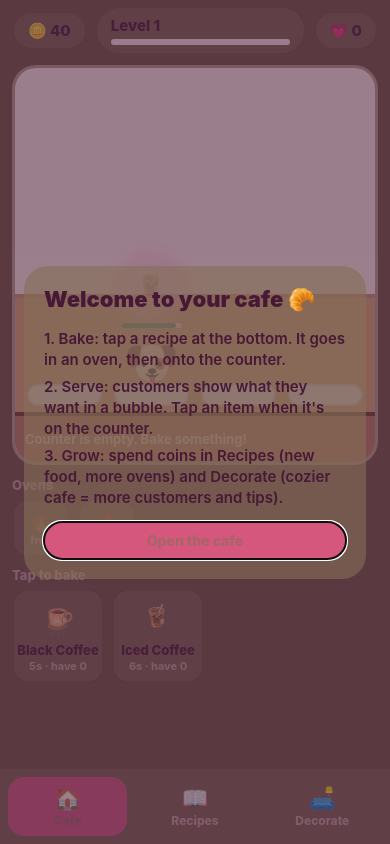
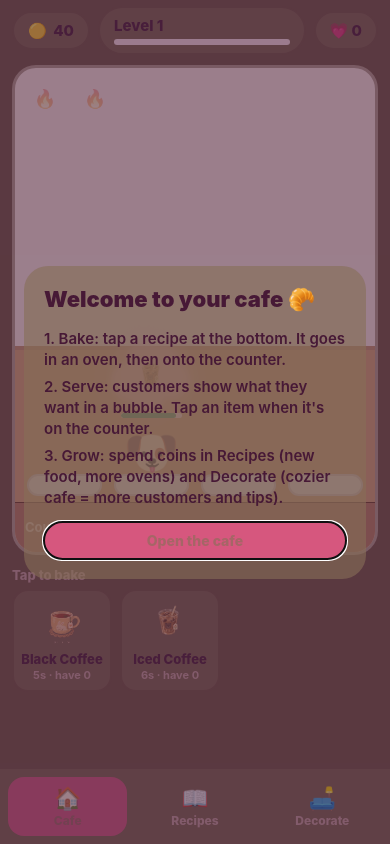
Before and after one commit to Lotfan/rest-game, a React Native app: screen / in a window 390 px wide. Built offline with nearby package versions, Linux system fonts and the light colour scheme.

Commit message:
fixed some recipe errors and larged screen

```diff
--- a/src/CafeScreen.js
+++ b/src/CafeScreen.js
@@ -7,7 +7,7 @@ import { C, R } from './theme.js';
 
 export default function CafeScreen({ state, dispatch }) {
   const { height } = useWindowDimensions();
-  const sceneH = Math.max(300, Math.min(400, height * 0.5));
+const sceneH = Math.max(380, Math.min(520, height * 0.58));
   const now = Date.now();
   const unlocked = RECIPES.filter((r) => state.recipes.includes(r.id));
 
@@ -21,39 +21,14 @@ export default function CafeScreen({ state, dispatch }) {
           customers={state.customers}
           stock={state.stock}
           recipes={state.recipes}
-          onServe={(customerId, itemIndex) => dispatch({ type: 'SERVE', customerId, itemIndex })}
+          ovens={state.ovens}
+          now={now}
+          onServe={(customerId, itemIndex) => dispatch({ type: 'SERVE', customerId, itemIndex, now: Date.now() })}
         />
       </View>
 
       <View style={s.panel}>
-        <Text style={s.label}>Ovens</Text>
-        <View style={s.ovenRow}>
-          {state.ovens.map((o, i) => {
-            if (!o) {
-              return (
-                <View key={i} style={[s.oven, s.ovenEmpty]}>
-                  <Text style={s.ovenFire}>🔥</Text>
-                  <Text style={s.ovenSub}>free</Text>
-                </View>
-              );
-            }
-            const r = RECIPES.find((x) => x.id === o.recipeId);
-            const total = o.doneAt - o.startedAt;
-            const pct = Math.min(1, Math.max(0, (now - o.startedAt) / total));
-            const secs = Math.max(0, Math.ceil((o.doneAt - now) / 1000));
-            return (
-              <View key={i} style={s.oven}>
-                <Food id={r.id} size={26} />
-                <Text style={s.ovenSub}>{secs}s</Text>
-                <View style={s.ovenTrack}>
-                  <View style={[s.ovenFill, { width: `${pct * 100}%` }]} />
-                </View>
-              </View>
-            );
-          })}
-        </View>
-
-        <Text style={[s.label, { marginTop: 10 }]}>Tap to bake</Text>
+        <Text style={s.label}>Tap to bake</Text>
         <ScrollView horizontal showsHorizontalScrollIndicator={false} contentContainerStyle={{ gap: 8, paddingRight: 12 }}>
           {unlocked.map((r) => {
             const have = state.stock[r.id] || 0;
@@ -64,7 +39,7 @@ export default function CafeScreen({ state, dispatch }) {
                 onPress={() => dispatch({ type: 'BAKE', recipeId: r.id, now: Date.now() })}
                 style={[s.card, full && { opacity: 0.5 }]}
               >
-                <Food id={r.id} size={34} />
+                <Food id={r.id} size={42} />
                 <Text style={s.cardName} numberOfLines={1}>{r.name}</Text>
                 <Text style={s.cardSub}>{r.bakeSec}s · have {have}</Text>
               </Pressable>
@@ -79,22 +54,10 @@ export default function CafeScreen({ state, dispatch }) {
 const s = StyleSheet.create({
   panel: { paddingHorizontal: 12, paddingTop: 12 },
   label: { color: C.inkSoft, fontWeight: '800', fontSize: 13, marginBottom: 6 },
-  ovenRow: { flexDirection: 'row', flexWrap: 'wrap', gap: 8 },
-  oven: {
-    width: 58, height: 58, borderRadius: R.m, backgroundColor: C.butter, alignItems: 'center',
-    justifyContent: 'center', overflow: 'hidden', borderWidth: 2, borderColor: '#F0CC66',
-  },
-  ovenEmpty: { backgroundColor: C.white, borderColor: C.line },
-  ovenFire: { fontSize: 20, opacity: 0.35 },
-  ovenEmoji: { fontSize: 24 },
-  ovenSub: { fontSize: 11, fontWeight: '800', color: C.inkSoft },
-  ovenTrack: { position: 'absolute', left: 0, right: 0, bottom: 0, height: 5, backgroundColor: 'rgba(74,36,64,0.12)' },
-  ovenFill: { height: 5, backgroundColor: C.berry },
   card: {
-    width: 92, backgroundColor: C.white, borderRadius: R.m, paddingVertical: 8, alignItems: 'center',
+    width: 100, backgroundColor: C.white, borderRadius: R.m, paddingVertical: 8, alignItems: 'center',
     borderWidth: 2, borderColor: C.line,
   },
-  cardEmoji: { fontSize: 30 },
   cardName: { color: C.ink, fontWeight: '800', fontSize: 13, marginTop: 2 },
   cardSub: { color: C.inkSoft, fontWeight: '700', fontSize: 11, marginTop: 1 },
 });
--- a/src/Food.js
+++ b/src/Food.js
@@ -1,17 +1,50 @@
-// Shows a food item: your PNG if you added one, otherwise a fallback.
+// Shows a food item:
+// - Uses your PNG if one exists in FOOD_IMAGES
+// - Otherwise uses the recipe emoji
+// - Safely handles an unknown/missing food ID
+
 import React from 'react';
 import { View, Image, Text } from 'react-native';
+
 import { FOOD_IMAGES } from './images.js';
+import { recipeById } from './game.js';
 
 export default function Food({ id, size = 24 }) {
-  const img = FOOD_IMAGES[id];
-  const box = { width: size * 1.2, height: size * 1.2, alignItems: 'center', justifyContent: 'center' };
+  // Look for a custom PNG for this food.
+  const img = FOOD_IMAGES?.[id];
+
+  // Look for the recipe.
+  const recipe = recipeById?.(id);
+
+  const box = {
+    width: size * 1.2,
+    height: size * 1.2,
+    alignItems: 'center',
+    justifyContent: 'center',
+  };
+
   return (
     <View style={box}>
       {img ? (
-        <Image source={img} style={{ width: size, height: size }} resizeMode="contain" />
+        // Custom PNG exists, so show it.
+        <Image
+          source={img}
+          style={{
+            width: size,
+            height: size,
+          }}
+          resizeMode="contain"
+        />
       ) : (
-        <Text style={{ fontSize: size * 0.92, lineHeight: size * 1.1 }}>❓</Text>
+        // No PNG: safely show the recipe emoji.
+        <Text
+          style={{
+            fontSize: size * 0.92,
+            lineHeight: size * 1.1,
+          }}
+        >
+          {recipe?.image ?? '🍽️'}
+        </Text>
       )}
     </View>
   );
--- a/src/RecipesScreen.js
+++ b/src/RecipesScreen.js
@@ -20,7 +20,7 @@ export default function RecipesScreen({ state, dispatch }) {
         {ovenCost === null ? (
           <Text style={s.max}>Max</Text>
         ) : (
-          <Button label={`Add oven · ${ovenCost} 🪙`} disabled={state.coins < ovenCost} onPress={() => dispatch({ type: 'BUY_OVEN' })} />
+          <Button label={`Add oven · ${ovenCost} 🟡 `} disabled={state.coins < ovenCost} onPress={() => dispatch({ type: 'BUY_OVEN' })} />
         )}
       </View>
 
@@ -33,14 +33,14 @@ export default function RecipesScreen({ state, dispatch }) {
             <Food id={r.id} size={38} />
             <View style={{ flex: 1 }}>
               <Text style={s.title}>{r.name}</Text>
-              <Text style={s.sub}>Sells for {r.price} 🪙 · bakes in {r.bakeSec}s</Text>
+              <Text style={s.sub}>Sells for {r.price} 🟡  · bakes in {r.bakeSec}s</Text>
             </View>
             {learned ? (
               <Text style={s.learned}>Learned ✓</Text>
             ) : tooLow ? (
               <Text style={s.lock}>Level {r.level}</Text>
             ) : (
-              <Button label={`Learn · ${r.cost} 🪙`} disabled={state.coins < r.cost} onPress={() => dispatch({ type: 'BUY_RECIPE', id: r.id })} />
+              <Button label={`Learn · ${r.cost} 🟡 `} disabled={state.coins < r.cost} onPress={() => dispatch({ type: 'BUY_RECIPE', id: r.id })} />
             )}
           </View>
         );
--- a/src/Scene.js
+++ b/src/Scene.js
@@ -61,6 +61,41 @@ const webBlur = Platform.OS === 'web' ? { filter: 'blur(2.5px)' } : null;
 // The cup gets smaller as an order has more items, so 3 cups still fit at the table.
 const cupSizeFor = (orderLen) => (orderLen <= 1 ? 36 : orderLen === 2 ? 30 : 24);
 
+// A single ordered drink. When it's served, the cup visibly drifts down toward the
+// customer and fades as a checkmark fades in — instead of just instantly flipping.
+function OrderCup({ item, cup, puff, have, onPress }) {
+  const deliver = useRef(new Animated.Value(item.done ? 1 : 0)).current;
+  const wasDone = useRef(item.done);
+
+  useEffect(() => {
+    if (item.done && !wasDone.current) {
+      Animated.timing(deliver, { toValue: 1, duration: 420, useNativeDriver: true }).start();
+    }
+    wasDone.current = item.done;
+  }, [item.done, deliver]);
+
+  const tone = item.done ? C.pistachio : C.pink;
+  const ready = have || item.done;
+
+  return (
+    <Pressable disabled={item.done} onPress={onPress} style={[s.item, { width: puff, height: puff, opacity: ready ? 1 : 0.5 }]}>
+      <Puff size={puff} color={tone} />
+      <Animated.View
+        style={{
+          opacity: deliver.interpolate({ inputRange: [0, 1], outputRange: [1, 0] }),
+          transform: [
+            { translateY: deliver.interpolate({ inputRange: [0, 1], outputRange: [0, 30] }) },
+            { scale: deliver.interpolate({ inputRange: [0, 1], outputRange: [1, 0.5] }) },
+          ],
+        }}
+      >
+        <Food id={item.id} size={cup} />
+      </Animated.View>
+      <Animated.Text style={{ position: 'absolute', fontSize: cup * 0.75, opacity: deliver }}>✅</Animated.Text>
+    </Pressable>
+  );
+}
+
 function Seat({ customer, cloth, stock, onServe }) {
   const pop = useRef(new Animated.Value(1)).current;
   const customerId = customer ? customer.id : null;
@@ -89,18 +124,15 @@ function Seat({ customer, cloth, stock, onServe }) {
                 const have = (stock[item.id] || 0) > 0;
                 const cup = cupSizeFor(customer.order.length);
                 const puff = cup * 1.9;
-                const tone = item.done ? C.pistachio : C.pink;
-                const ready = have || item.done;
                 return (
-                  <Pressable
+                  <OrderCup
                     key={i}
-                    disabled={item.done}
+                    item={item}
+                    cup={cup}
+                    puff={puff}
+                    have={have}
                     onPress={() => onServe(customer.id, i)}
-                    style={[s.item, { width: puff, height: puff, opacity: ready ? 1 : 0.5 }]}
-                  >
-                    <Puff size={puff} color={tone} />
-                    {item.done ? <Text style={{ fontSize: cup * 0.75 }}>✅</Text> : <Food id={item.id} size={cup} />}
-                  </Pressable>
+                  />
                 );
               })}
             </View>
@@ -118,7 +150,7 @@ function Seat({ customer, cloth, stock, onServe }) {
   );
 }
 
-export default function Scene({ equipped, customers = [], stock = {}, recipes = [], onServe, height, bg }) {
+export default function Scene({ equipped, customers = [], stock = {}, recipes = [], onServe, height, bg, ovens = [], now = Date.now() }) {
   const background = SCENE_BACKGROUNDS.find((b) => b.id === bg);
   const wall = decorById(equipped.wall)?.color;
   const floor = decorById(equipped.floor)?.color;
@@ -153,6 +185,33 @@ export default function Scene({ equipped, customers = [], stock = {}, recipes =
       {win?.emoji ? <Text style={[s.win, { top: 36 }]}>{win.emoji}</Text> : null}
       {art?.emoji ? <Text style={[s.art, { top: 44 }]}>{art.emoji}</Text> : null}
 
+      {ovens.length > 0 && (
+        <View style={s.ovenRow}>
+          {ovens.map((o, i) => {
+            if (!o) {
+              return (
+                <View key={i} style={[s.oven, s.ovenEmpty]}>
+                  <Text style={s.ovenFire}>🔥</Text>
+                </View>
+              );
+            }
+            const r = RECIPES.find((x) => x.id === o.recipeId);
+            const total = o.doneAt - o.startedAt;
+            const pct = Math.min(1, Math.max(0, (now - o.startedAt) / total));
+            const secs = Math.max(0, Math.ceil((o.doneAt - now) / 1000));
+            return (
+              <View key={i} style={s.oven}>
+                <Food id={r.id} size={26} />
+                <Text style={s.ovenSub}>{secs}s</Text>
+                <View style={s.ovenTrack}>
+                  <View style={[s.ovenFill, { width: `${pct * 100}%` }]} />
+                </View>
+              </View>
+            );
+          })}
+        </View>
+      )}
+
       {!background && <View style={[s.floor, { height: floorH, backgroundColor: floor }]} />}
       {plant?.emoji ? <Text style={[s.plant, { bottom: floorH - 8 }]}>{plant.emoji}</Text> : null}
 
@@ -172,7 +231,7 @@ export default function Scene({ equipped, customers = [], stock = {}, recipes =
           {stockChips.length === 0 && onServe ? <Text style={s.chipEmpty}>Counter is empty. Bake something!</Text> : null}
           {stockChips.map((r) => (
             <View key={r.id} style={s.chip}>
-              <Food id={r.id} size={18} />
+              <Food id={r.id} size={26} />
               <Text style={s.chipText}>{stock[r.id]}</Text>
             </View>
           ))}
@@ -184,6 +243,26 @@ export default function Scene({ equipped, customers = [], stock = {}, recipes =
 
 const s = StyleSheet.create({
   scene: { borderRadius: 24, overflow: 'hidden', borderWidth: 3, borderColor: C.white },
+  ovenRow: { position: 'absolute', top: 8, left: 8, right: 8, flexDirection: 'row', gap: 6, zIndex: 5 },
+  oven: {
+  width: 44,
+  height: 44,
+  borderRadius: 14,
+  alignItems: 'center',
+  justifyContent: 'center',
+  overflow: 'hidden',
+  backgroundColor: 'transparent', // no background
+  borderWidth: 0,                 // no border
+},
+
+ovenEmpty: {
+  backgroundColor: 'transparent',
+  borderWidth: 0,
+},
+  ovenFire: { fontSize: 18, opacity: 0.4 },
+  ovenSub: { fontSize: 9, fontWeight: '800', color: C.inkSoft },
+  ovenTrack: { position: 'absolute', left: 0, right: 0, bottom: 0, height: 4, backgroundColor: 'rgba(74,36,64,0.12)' },
+  ovenFill: { height: 4, backgroundColor: C.berry },
   lights: { position: 'absolute', top: 4, left: 0, right: 0, flexDirection: 'row', justifyContent: 'space-around' },
   lightEmoji: { fontSize: 22 },
   win: { position: 'absolute', left: 22, fontSize: 64 },
@@ -207,11 +286,11 @@ const s = StyleSheet.create({
   },
   counter: {
     position: 'absolute', left: 0, right: 0, bottom: 0, height: COUNTER_H, backgroundColor: C.cocoa,
-    borderTopWidth: 4, borderTopColor: '#6E4329', flexDirection: 'row', alignItems: 'center', paddingHorizontal: 10,
+    borderTopWidth: 1, borderTopColor: '#6E4329', flexDirection: 'row', alignItems: 'center', paddingHorizontal: 10,
   },
   counterEmoji: { fontSize: 34, marginTop: -26, marginRight: 8 },
   chips: { flex: 1, flexDirection: 'row', flexWrap: 'wrap', gap: 6, alignItems: 'center' },
-  chip: { flexDirection: 'row', alignItems: 'center', gap: 3, backgroundColor: 'rgba(255,255,255,0.92)', borderRadius: 999, paddingHorizontal: 8, paddingVertical: 2 },
-  chipText: { color: C.ink, fontWeight: '800', fontSize: 14 },
+  chip: { flexDirection: 'row', alignItems: 'center', gap: 4, paddingHorizontal: 2 },
+  chipText: { color: C.white, fontWeight: '800', fontSize: 15 },
   chipEmpty: { color: '#F6DCC8', fontWeight: '700', fontSize: 13 },
 });
--- a/src/game.js
+++ b/src/game.js
@@ -78,8 +78,14 @@ function makeCustomer(state) {
   const count = 1 + Math.floor(Math.random() * maxItems);
   const order = [];
   for (let i = 0; i < count; i++) {
-    const id = state.recipes[Math.floor(Math.random() * state.recipes.length)];
-    order.push({ id, done: false });
+    const availableRecipes = state.recipes.filter((id) => recipeById(id));
+
+if (availableRecipes.length === 0) return state;
+
+const id =
+  availableRecipes[Math.floor(Math.random() * availableRecipes.length)];
+
+order.push({ id, done: false });
   }
   const patienceMax = patienceFor(state.equipped, count);
   const customer = {
@@ -132,6 +138,12 @@ export function reducer(state, action) {
         let left = 0;
         const remaining = [];
         for (const c of s.customers) {
+          const served = c.order.every((o) => o.done);
+          if (served) {
+            // Already paid — just give the delivery animation ~600ms before they leave.
+            if (!c.servedAt || now - c.servedAt < 600) remaining.push(c);
+            continue;
+          }
           const p = c.patience - delta;
           if (p <= 0) left += 1; else remaining.push({ ...c, patience: p });
         }
@@ -167,30 +179,64 @@ export function reducer(state, action) {
     case 'SERVE': {
   const c = state.customers.find((x) => x.id === action.customerId);
   if (!c) return state;
+
   const item = c.order[action.itemIndex];
   if (!item || item.done) return state;
-  const itemRecipe = recipeById(item.id);
-  if (!itemRecipe) {
-    // Order references a recipe that no longer exists — drop this customer instead of crashing.
-    return { ...state, customers: state.customers.filter((x) => x.id !== c.id) };
+
+  const recipe = recipeById(item.id);
+
+  // Recipe doesn't exist anymore.
+  if (!recipe) {
+    return toast(state, "That recipe doesn't exist.");
   }
-  if ((state.stock[item.id] || 0) < 1) return toast(state, `No ${itemRecipe.name} on the counter`);
 
-  const stock = { ...state.stock, [item.id]: state.stock[item.id] - 1 };
-  const order = c.order.map((o, i) => (i === action.itemIndex ? { ...o, done: true } : o));
+  // Nothing baked.
+  if ((state.stock[item.id] || 0) < 1) {
+    return toast(state, `No ${recipe.name} on the counter`);
+  }
+
+  const stock = {
+    ...state.stock,
+    [item.id]: state.stock[item.id] - 1,
+  };
+
+  const order = c.order.map((o, i) =>
+    i === action.itemIndex ? { ...o, done: true } : o
+  );
+
   let s = { ...state, stock };
 
+  // Customer finished their whole order.
   if (order.every((o) => o.done)) {
-    const total = order.reduce((sum, o) => sum + (recipeById(o.id)?.price || 0), 0);
-    const tip = Math.ceil(total * 0.25 * (c.patience / c.patienceMax) * tipMultiplier(state.equipped));
-    s.customers = s.customers.filter((x) => x.id !== c.id);
+    const total = order.reduce((sum, o) => {
+      const r = recipeById(o.id);
+      return sum + (r?.price ?? 0);
+    }, 0);
+
+    const tip = Math.ceil(
+      total *
+        0.25 *
+        (c.patience / c.patienceMax) *
+        tipMultiplier(state.equipped)
+    );
+
+    s.customers = s.customers.map((x) =>
+      x.id === c.id
+        ? { ...x, order, servedAt: action.now || Date.now() }
+        : x
+    );
+
     s.coins += total + tip;
     s.totalServed += 1;
-    s = toast(s, `+${total + tip} 🪙  (tip ${tip})`);
+
+    s = toast(s, `+${total + tip} 🟡 (tip ${tip})`);
     s = addXp(s, order.length * 5 + 2);
   } else {
-    s.customers = s.customers.map((x) => (x.id === c.id ? { ...x, order } : x));
+    s.customers = s.customers.map((x) =>
+      x.id === c.id ? { ...x, order } : x
+    );
   }
+
   return s;
 }
 
--- a/src/ui.js
+++ b/src/ui.js
@@ -9,7 +9,7 @@ export function TopBar({ state }) {
   return (
     <View style={s.top}>
       <View style={s.pill}>
-        <Text style={s.pillText}>🪙 {state.coins}</Text>
+        <Text style={s.pillText}>🟡  {state.coins}</Text>
       </View>
       <View style={[s.pill, { flex: 1, marginHorizontal: 8 }]}>
         <Text style={s.pillText}>Level {state.level}</Text>
```
